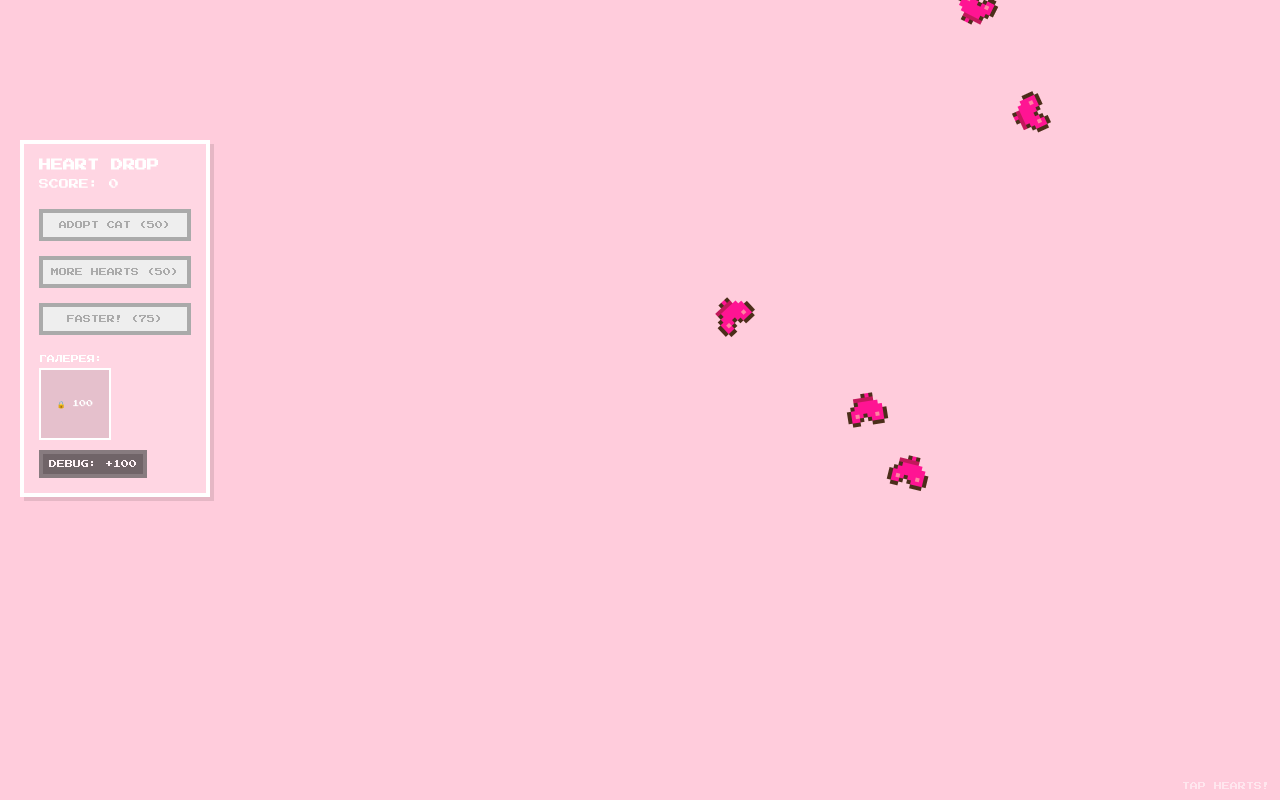
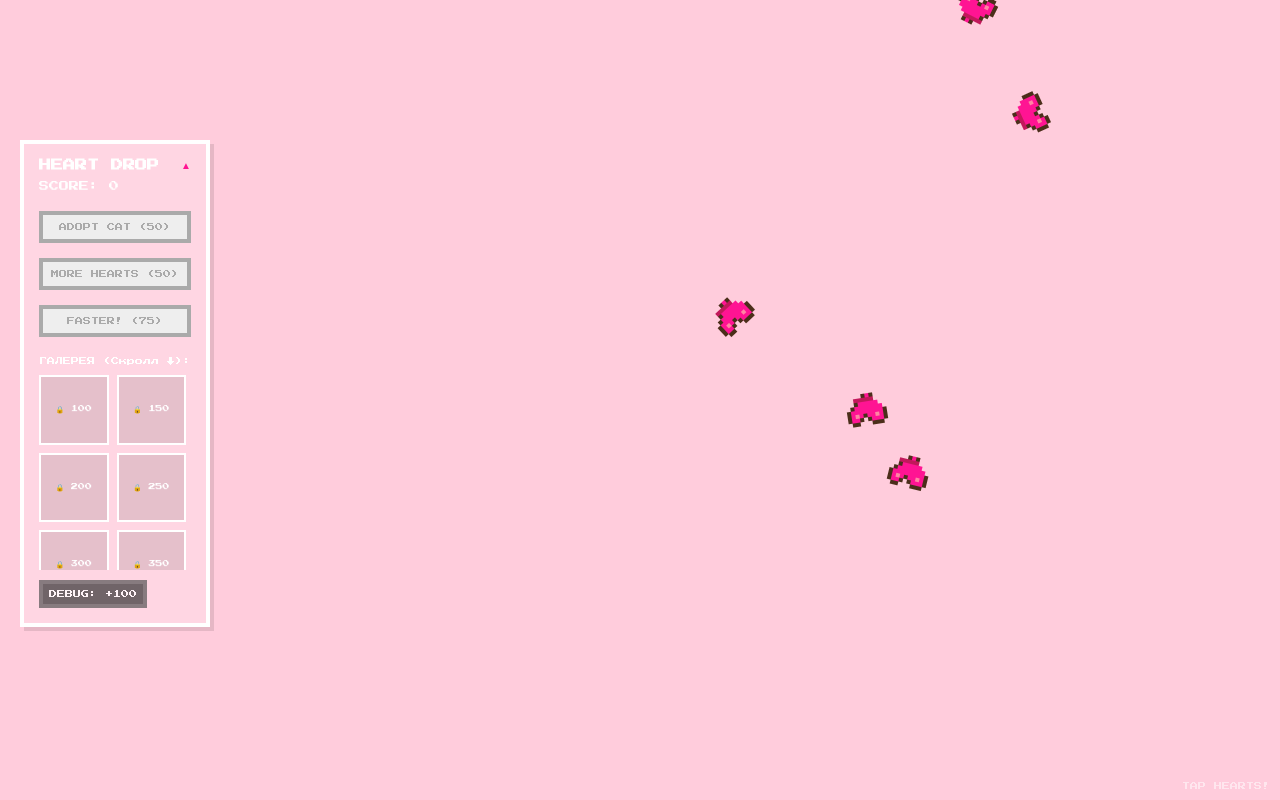
Before and after one commit to t1us32/love, a React (Vite) app: page / in a window 1280 px wide. Built offline with nearby package versions, Linux system fonts and the light colour scheme.

Commit message:
Fix gallery (added new photos) and implement hidable UI panel

```diff
--- a/src/App.jsx
+++ b/src/App.jsx
@@ -17,6 +17,15 @@ const PHRASES = [
 
 const GALLERY = [
   { id: 'cat_garden', name: 'Сад котиков', cost: 100, src: '/gallery/cat_garden.png' },
+  { id: 'photo_1', name: 'Фото 1', cost: 150, src: '/gallery/photo_1_2026-03-08_00-28-38.jpg' },
+  { id: 'photo_2', name: 'Фото 2', cost: 200, src: '/gallery/photo_2_2026-03-08_00-29-27.jpg' },
+  { id: 'photo_3', name: 'Фото 3', cost: 250, src: '/gallery/photo_3_2026-03-08_00-29-27.jpg' },
+  { id: 'photo_4', name: 'Фото 4', cost: 300, src: '/gallery/photo_4_2026-03-08_00-29-27.jpg' },
+  { id: 'photo_5', name: 'Фото 5', cost: 350, src: '/gallery/photo_5_2026-03-08_00-29-27.jpg' },
+  { id: 'photo_6', name: 'Фото 6', cost: 400, src: '/gallery/photo_6_2026-03-08_00-29-27.jpg' },
+  { id: 'photo_7', name: 'Фото 7', cost: 450, src: '/gallery/photo_7_2026-03-08_00-29-27.jpg' },
+  { id: 'photo_8', name: 'Фото 8', cost: 500, src: '/gallery/photo_8_2026-03-08_00-29-27.jpg' },
+  { id: 'photo_9', name: 'Фото 9', cost: 550, src: '/gallery/photo_9_2026-03-08_00-29-27.jpg' },
 ];
 
 // Retro sound generator
@@ -101,6 +110,7 @@ function App() {
   const [catX, setCatX] = useState(50);
   const [catFlip, setCatFlip] = useState(1); // 1 = right, -1 = left
   const [isCatCatching, setIsCatCatching] = useState(false);
+  const [isMenuVisible, setIsMenuVisible] = useState(true);
 
   // Upgrades state
   const [spawnLevel, setSpawnLevel] = useState(0);
@@ -249,9 +259,15 @@ function App() {
 
   return (
     <div className="game-container">
-      <div className="ui-panel">
-        <h1 style={{ fontSize: '12px', marginBottom: '8px' }}>HEART DROP</h1>
-        <p style={{ fontSize: '10px', marginBottom: '10px' }}>SCORE: {score}</p>
+      <div className={`ui-panel ${!isMenuVisible ? 'collapsed' : ''}`}>
+        <div className="panel-header" onClick={() => setIsMenuVisible(!isMenuVisible)}>
+          <h1 style={{ fontSize: '12px', margin: 0 }}>HEART DROP</h1>
+          <button className="toggle-btn">{isMenuVisible ? '▲' : '▼'}</button>
+        </div>
+
+        {isMenuVisible && (
+          <>
+            <p style={{ fontSize: '10px', margin: '10px 0' }}>SCORE: {score}</p>
 
             <div className="shop-list">
               {!hasCat ? (
@@ -271,7 +287,8 @@ function App() {
               </button>
 
               <div className="gallery-shop">
-            <p style={{ fontSize: '8px', margin: '15px 0 5px' }}>ГАЛЕРЕЯ:</p>
+                <p style={{ fontSize: '8px', margin: '15px 0 5px' }}>ГАЛЕРЕЯ (Скролл ↓):</p>
+                <div className="gallery-scroll">
                   <div className="gallery-grid">
                     {GALLERY.map(photo => (
                       <div
@@ -291,6 +308,7 @@ function App() {
                   </div>
                 </div>
               </div>
+            </div>
 
             <button
               className="admin-btn"
@@ -298,6 +316,8 @@ function App() {
             >
               DEBUG: +100
             </button>
+          </>
+        )}
       </div>
 
       {selectedPhoto && (
--- a/src/index.css
+++ b/src/index.css
@@ -449,3 +449,46 @@ body {
   max-height: 70dvh;
   object-fit: contain;
 }
+
+/* Hidable Panel Styles */
+.ui-panel.collapsed {
+  padding: 10px;
+  width: auto;
+}
+
+.panel-header {
+  display: flex;
+  justify-content: space-between;
+  align-items: center;
+  cursor: pointer;
+  gap: 10px;
+}
+
+.toggle-btn {
+  background: none;
+  border: none;
+  color: #ff1493;
+  font-family: 'Press Start 2P', cursive;
+  font-size: 10px;
+  cursor: pointer;
+  padding: 0;
+}
+
+.gallery-scroll {
+  max-height: 200px;
+  overflow-y: auto;
+  margin-top: 5px;
+  padding-right: 5px;
+}
+
+/* Custom Scrollbar for Pixel Look */
+.gallery-scroll::-webkit-scrollbar {
+  width: 6px;
+}
+.gallery-scroll::-webkit-scrollbar-track {
+  background: rgba(255, 255, 255, 0.1);
+}
+.gallery-scroll::-webkit-scrollbar-thumb {
+  background: #ff1493;
+  border: 1px solid #fff;
+}
```
Lines whose indentation alone changed are shown as unchanged.
